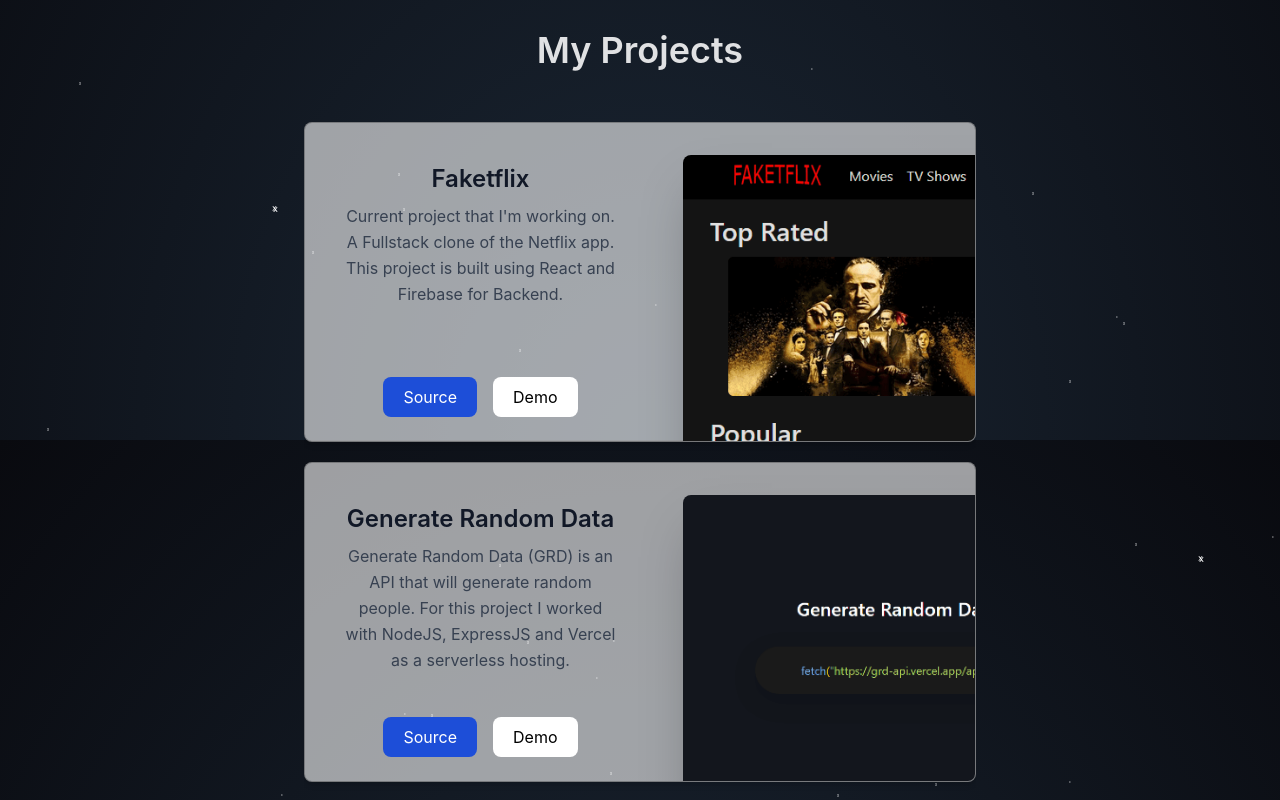
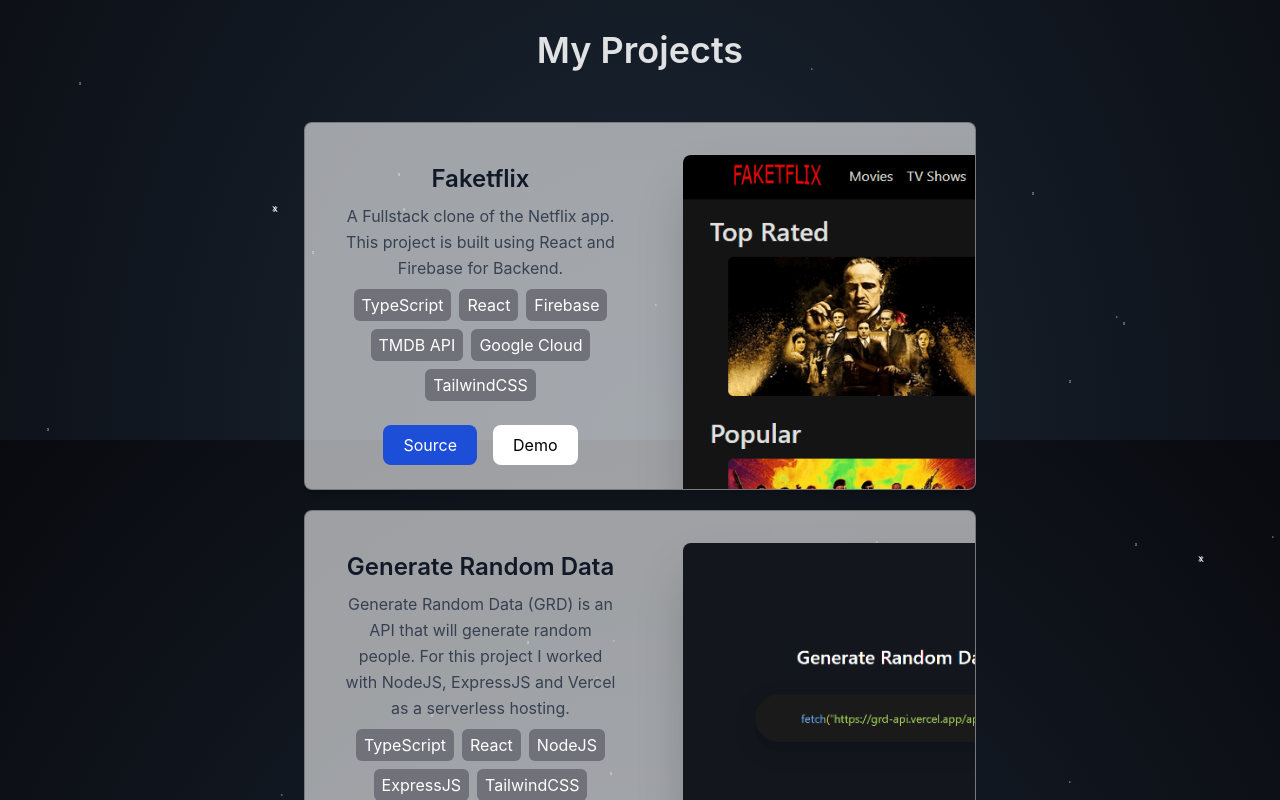
Before and after one commit to viionc/portfolio-marek-stankiewicz, a React (Vite) app: page / in a window 1280 px wide. Shown: the part 1960-2760 px from the top of the page. Built offline with nearby package versions, Linux system fonts and the light colour scheme.

Commit message:
added technologies per project

```diff
--- a/src/components/Project.tsx
+++ b/src/components/Project.tsx
@@ -16,27 +16,29 @@
             style={{
                 scale: scrollYProgress,
                 opacity: scrollYProgress,
-            }}
-        >
-            <article className="group bg-white bg-opacity-60 rounded-lg shadow-md overflow-hidden border border-black/25 sm:pr-8 relative max-w-[42rem] sm:h-[20rem] hover:bg-opacity-50 transition">
+            }}>
+            <article className="group bg-white bg-opacity-60 rounded-lg shadow-md overflow-hidden border border-black/25 sm:pr-8 relative max-w-[42rem]  hover:bg-opacity-50 transition">
                 <div className="py-4 px-5 sm:pl-10 sm:pr-2 sm:pt-10 sm:max-w-[50%] text-gray-900 flex flex-col h-full">
                     <h3 className="text-2xl font-semibold">{project.label}</h3>
-                    <p className="mt-2 leading-relaxed text-gray-700 ms-auto">
-                        {project.description}
-                    </p>
-                    <div className="flex justify-center items-center gap-4 sm:mt-auto pb-2">
+                    <p className="mt-2 leading-relaxed text-gray-700 ms-auto">{project.description}</p>
+                    <div className="flex flex-wrap gap-2 justify-center py-2">
+                        {project.technologies.map((technology, index) => (
+                            <span key={index} className="bg-zinc-500 text-white rounded-md px-2 py-1">
+                                {technology}
+                            </span>
+                        ))}
+                    </div>
+                    <div className="flex justify-center items-center gap-4 sm:mt-auto pb-2 pt-4">
                         <a
                             href={project.source}
                             target="_blank"
-                            className="flex text-white bg-blue-700 p-2 px-5 rounded-lg gap-2 items-center justify-center hover:bg-gray-900 hover:bg-opacity-25 hover:text-white transition outline-none focus:scale-110 active:scale-105"
-                        >
+                            className="flex text-white bg-blue-700 p-2 px-5 rounded-lg gap-2 items-center justify-center hover:bg-gray-900 hover:bg-opacity-25 hover:text-white transition outline-none focus:scale-110 active:scale-105">
                             Source
                         </a>
                         <a
                             href={project.demo}
                             target="_blank"
-                            className="bg-white text-black p-2 px-5 rounded-lg gap-2 items-center justify-center hover:bg-gray-900 hover:bg-opacity-25 hover:text-white transition outline-none focus:scale-110 active:scale-105"
-                        >
+                            className="bg-white text-black p-2 px-5 rounded-lg gap-2 items-center justify-center hover:bg-gray-900 hover:bg-opacity-25 hover:text-white transition outline-none focus:scale-110 active:scale-105">
                             Demo
                         </a>
                     </div>
@@ -44,8 +46,7 @@
                 <img
                     className="absolute hidden sm:block top-8 -right-40 w-[28.25rem] rounded-t-lg shadow-2xl group-hover:-translate-x-2 group-hover:translate-y-2 group-hover:-rotate-2 transition"
                     src={`/projects/${project.image}`}
-                    alt={`${project.label} image`}
-                ></img>
+                    alt={`${project.label} image`}></img>
             </article>
         </motion.div>
     );
--- a/src/components/Stars.tsx
+++ b/src/components/Stars.tsx
@@ -21,10 +21,10 @@
     const [stars, setStars] = useState<StarProps[]>(ARRAY_OF_STARS);
 
     const highlightRandomStars = () => {
-        let newStars = [...ARRAY_OF_STARS];
-        newStars.forEach(star => (star.active = false));
+        const newStars = [...ARRAY_OF_STARS];
+        newStars.forEach((star) => (star.active = false));
         for (let i = 0; i < 20; i++) {
-            let n = Math.floor(Math.random() * NUMBER_OF_STARS);
+            const n = Math.floor(Math.random() * NUMBER_OF_STARS);
             newStars[n].active = true;
         }
         setStars(newStars);
@@ -38,19 +38,14 @@
     }, [stars]);
 
     return (
-        <div
-            id="stars"
-            className="absolute right-0 h-[3800px] md:h-[4800px] w-full overflow-hidden"
-            style={{top: "-120px"}}
-        >
+        <div id="stars" className="absolute right-0 h-[3800px] md:h-[4800px] w-full overflow-hidden" style={{top: "-120px"}}>
             <div className="relative w-full h-full">
                 {stars.map((star, index) => {
                     return (
                         <span
                             className={clsx("absolute", {"star-active": star.active === true})}
                             key={index}
-                            style={{top: `${star.top}px`, left: `${star.left}px`}}
-                        ></span>
+                            style={{top: `${star.top}px`, left: `${star.left}px`}}></span>
                     );
                 })}
             </div>
--- a/src/data/projects.tsx
+++ b/src/data/projects.tsx
@@ -4,15 +4,16 @@
     description: string;
     source: string;
     demo: string;
+    technologies: string[];
 };
 export const projects: ProjectProps[] = [
     {
         label: "Faketflix",
         image: "faketflix.png",
-        description:
-            "Current project that I'm working on. A Fullstack clone of the Netflix app. This project is built using React and Firebase for Backend.",
+        description: "A Fullstack clone of the Netflix app. This project is built using React and Firebase for Backend.",
         source: "https://github.com/viionc/faketlix",
         demo: "https://faketlix.vercel.app/",
+        technologies: ["TypeScript", "React", "Firebase", "TMDB API", "Google Cloud", "TailwindCSS"],
     },
     {
         label: "Generate Random Data",
@@ -21,6 +22,7 @@
             "Generate Random Data (GRD) is an API that will generate random people. For this project I worked with NodeJS, ExpressJS and Vercel as a serverless hosting.",
         source: "https://github.com/viionc/grd-api",
         demo: "https://grd-api.vercel.app/",
+        technologies: ["TypeScript", "React", "NodeJS", "ExpressJS", "TailwindCSS"],
     },
     {
         label: "Bookord",
@@ -29,6 +31,7 @@
             "Bookord is a Fullstack, real-time chat application. \n With Firebase Authentication and Firebase Database I've built a secure, dynamic and lightning-fast platform.",
         source: "https://github.com/viionc/bookord",
         demo: "https://bookord.web.app/",
+        technologies: ["TypeScript", "React", "Firebase", "Bootstrap"],
     },
     {
         label: "Image Gallery",
@@ -36,6 +39,7 @@
         description: "Next.js, Cloudinary, and cutting-edge AI image editing converge to offer you a captivating visual experience.",
         source: "https://github.com/viionc/image-gallery",
         demo: "https://image-gallery-beta-woad.vercel.app/gallery",
+        technologies: ["TypeScript", "Next.js", "React", "Cloudinary API", "TailwindCSS"],
     },
     {
         label: "Furniture Shop",
@@ -43,6 +47,7 @@
         description: "E-commerce app for a furniture shop. Browse selection of the best quality furniture.",
         source: "https://github.com/viionc/furnitureshop",
         demo: "https://furnitureshop-ochre.vercel.app/",
+        technologies: ["TypeScript", "React", "TailwindCSS"],
     },
     {
         label: "Anime Search",
@@ -51,6 +56,7 @@
             "Anime Search uses Jikan REST API to fetch shows with selected filters. You can combine all filters to narrow down your searches.",
         source: "https://github.com/viionc/anime-react",
         demo: "https://viionc.github.io/anime-react/",
+        technologies: ["JavaScript", "React", "CSS"],
     },
     {
         label: "Słowordle",
@@ -59,5 +65,6 @@
             "Słowordle is a wordle but in Polish. Guess the word in 6 tries, every time you type a word you will get hints. Every day there is a new word added, you can also play games from previous days.",
         source: "https://github.com/viionc/slowordle",
         demo: "https://viionc.github.io/slowordle/",
+        technologies: ["JavaScript", "React", "CSS"],
     },
 ];
```
